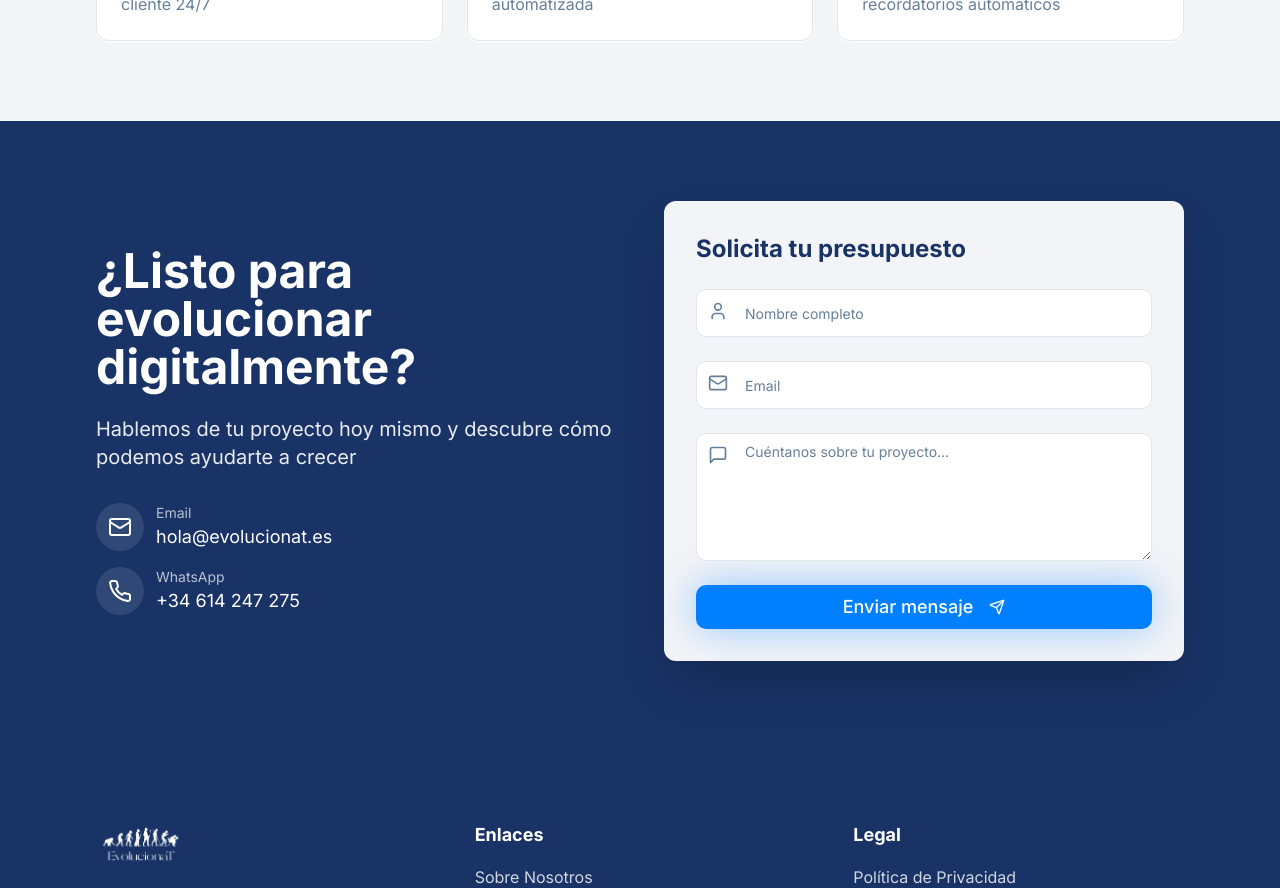
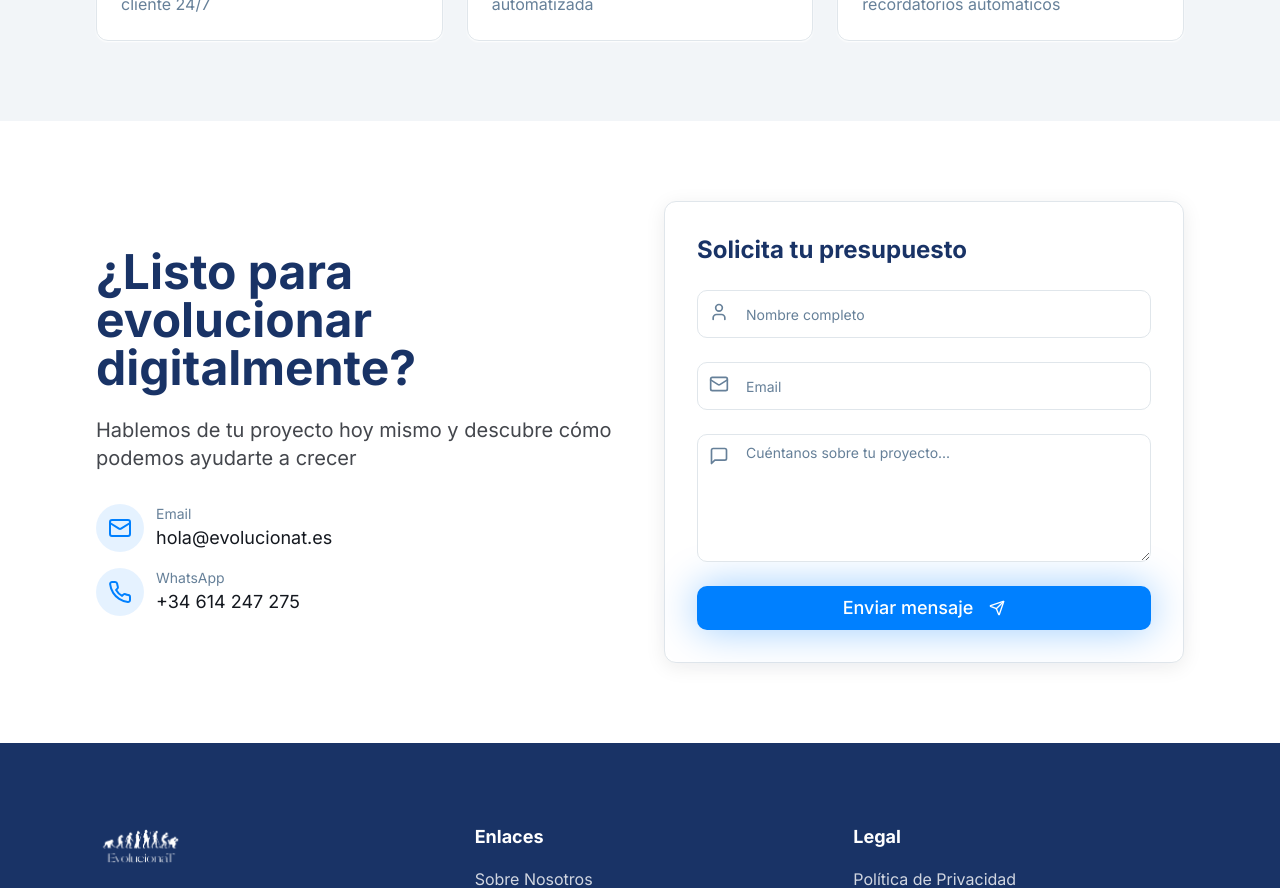
Before and after one commit to jmbatalla/evoluciona, a React (Vite) app: page / in a window 1280 px wide. Shown: the part 3380-4268 px from the top of the page. Built offline with nearby package versions, Linux system fonts and the light colour scheme; the HTML template or start-up script is replaced by a standard one.

Commit message:
Fix: Hero background color

```diff
--- a/src/components/ContactForm.tsx
+++ b/src/components/ContactForm.tsx
@@ -51,39 +51,38 @@ const ContactForm = () => {
   };
 
   return (
-    <section id="contact" className="section-padding bg-secondary relative overflow-hidden">
-
-      <div className="container mx-auto relative z-10">
+    <section id="contact" className="section-padding bg-background">
+      <div className="container mx-auto">
         <div className="grid md:grid-cols-2 gap-12 items-center">
           {/* CTA Column */}
-          <div className="text-white animate-fade-in">
-            <h2 className="text-3xl md:text-4xl lg:text-5xl font-bold mb-6">
+          <div className="animate-fade-in">
+            <h2 className="text-3xl md:text-4xl lg:text-5xl font-bold mb-6 text-secondary">
               ¿Listo para evolucionar digitalmente?
             </h2>
-            <p className="text-xl text-white/90 mb-8">
+            <p className="text-xl text-foreground/80 mb-8">
               Hablemos de tu proyecto hoy mismo y descubre cómo podemos ayudarte a crecer
             </p>
 
             <div className="space-y-4">
-              <div className="flex items-center gap-3 text-white">
-                <div className="w-12 h-12 rounded-full bg-white/10 flex items-center justify-center">
-                  <Mail className="w-6 h-6 text-white" />
+              <div className="flex items-center gap-3">
+                <div className="w-12 h-12 rounded-full bg-primary/10 flex items-center justify-center">
+                  <Mail className="w-6 h-6 text-primary" />
                 </div>
                 <div>
-                  <p className="text-sm text-white/70">Email</p>
-                  <a href="mailto:hola@evolucionat.es" className="text-lg hover:text-primary transition-colors">
+                  <p className="text-sm text-muted-foreground">Email</p>
+                  <a href="mailto:hola@evolucionat.es" className="text-lg text-foreground hover:text-primary transition-colors">
                     hola@evolucionat.es
                   </a>
                 </div>
               </div>
 
-              <div className="flex items-center gap-3 text-white">
-                <div className="w-12 h-12 rounded-full bg-white/10 flex items-center justify-center">
-                  <Phone className="w-6 h-6 text-white" />
+              <div className="flex items-center gap-3">
+                <div className="w-12 h-12 rounded-full bg-primary/10 flex items-center justify-center">
+                  <Phone className="w-6 h-6 text-primary" />
                 </div>
                 <div>
-                  <p className="text-sm text-white/70">WhatsApp</p>
-                  <a href="https://wa.me/34614247275" target="_blank" rel="noopener noreferrer" className="text-lg hover:text-primary transition-colors">
+                  <p className="text-sm text-muted-foreground">WhatsApp</p>
+                  <a href="https://wa.me/34614247275" target="_blank" rel="noopener noreferrer" className="text-lg text-foreground hover:text-primary transition-colors">
                     +34 614 247 275
                   </a>
                 </div>
@@ -92,7 +91,7 @@ const ContactForm = () => {
           </div>
 
           {/* Form Column */}
-          <div className="bg-background/95 backdrop-blur-sm p-8 rounded-lg shadow-2xl animate-fade-in">
+          <div className="bg-card border border-border p-8 rounded-lg shadow-card animate-fade-in">
             <h3 className="text-2xl font-bold mb-6 text-secondary">Solicita tu presupuesto</h3>
 
             <form onSubmit={handleSubmit} className="space-y-6">
```
